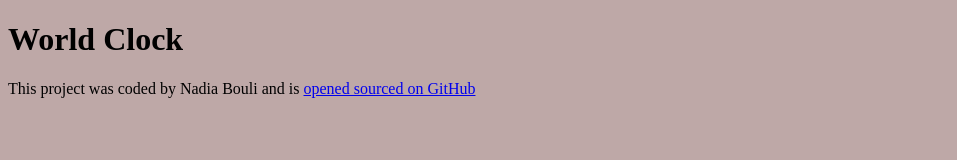
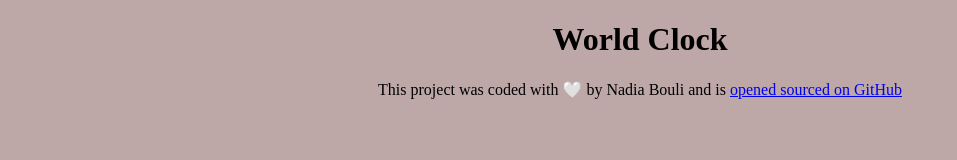
Before and after one commit to NadiasCodes/Plus-Add-On, a plain HTML site: page Week2- World Clock Project/index.html in a window 1280 px wide. Shown: the whole page, without its empty margins (0-957 px from the left). Drawn offline with Linux system fonts and the light colour scheme.

Commit message:
Added the to link github repos and hosted my project on vercel

```diff
--- a/Week2- World Clock Project/css/style.css
+++ b/Week2- World Clock Project/css/style.css
@@ -1,3 +1,5 @@
 body {
   background-color: #bea8a7;
 }
+
+h1,footer {text-align: center;}
--- a/Week2- World Clock Project/index.html
+++ b/Week2- World Clock Project/index.html
@@ -9,8 +9,12 @@
     <link rel="stylesheet" href="css/style.css" />
     <h1>World Clock</h1>
     <footer>
-      This project was coded by Nadia Bouli and is
-      <a href="#" target="_blank">opened sourced on GitHub</a>
+      This project was coded with 🤍 by Nadia Bouli and is
+      <a
+        href="https://github.com/NadiasCodes/Plus-Add-On/tree/main/Week2-%20World%20Clock%20Project"
+        target="_blank"
+        >opened sourced on GitHub</a
+      >
     </footer>
     <script src="javascript/index.js"></script>
   </body>
```
